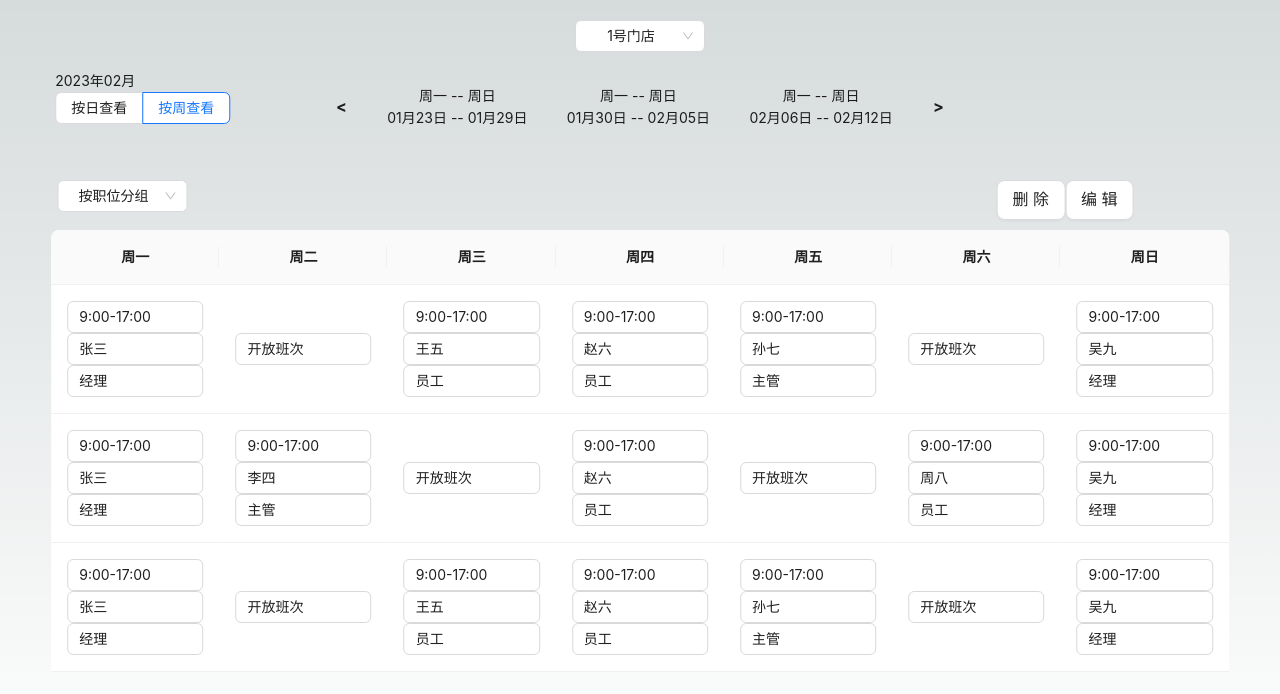
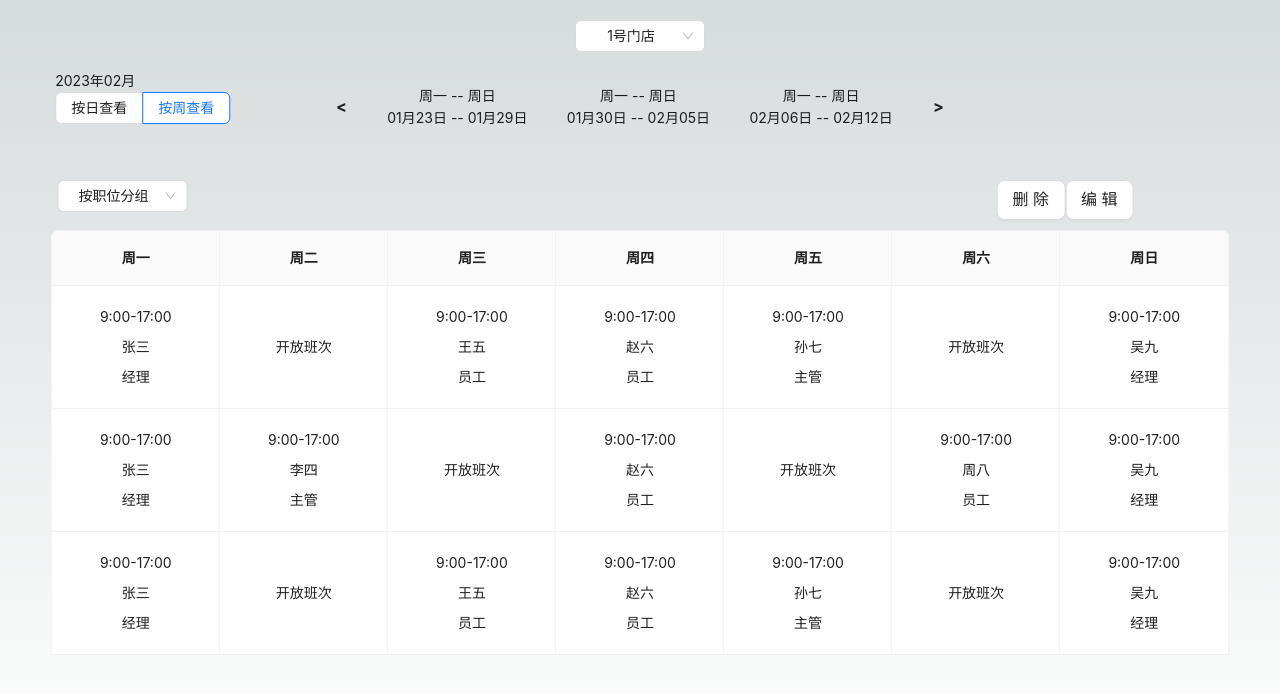
Before and after one commit to kelaner/AISchedule, a Next.js app: page / in a window 1280 px wide. Shown: the top 694 px of the page. Built offline with nearby package versions, Linux system fonts and the light colour scheme.

Commit message:
update:table

```diff
--- a/src/components/ScheduleTable.jsx
+++ b/src/components/ScheduleTable.jsx
@@ -1,5 +1,5 @@
 import React, { useState } from 'react';
-import { Table, Input, Button } from 'antd';
+import { Table, Input, Button, Select } from 'antd';
 
 const columns = [
     {
@@ -60,16 +60,22 @@ const TableRow = ({ workTime, name, position }) => {
                         placeholder="工作时间"
                         value={w}
                         onChange={(e) => setW(e.target.value)}
+                        style={{ textAlign: 'center' }}
+                        bordered={false}
                     />
                     <Input
                         placeholder="姓名"
                         value={n}
                         onChange={(e) => setN(e.target.value)}
+                        style={{ textAlign: 'center' }}
+                        bordered={false}
                     />
                     <Input
                         placeholder="职位"
                         value={p}
                         onChange={(e) => setP(e.target.value)}
+                        style={{ textAlign: 'center' }}
+                        bordered={false}
                     />
                 </>
             ) : (
@@ -79,9 +85,7 @@ const TableRow = ({ workTime, name, position }) => {
                 }}
                     onClick={() => console.log('change')}
                 >
-                    <Input
-                        value={"开放班次"}
-                    />
+                    开放班次
                 </div>
             )}
         </>
@@ -125,7 +129,9 @@ const ScheduleTable = () => {
         <Table
             columns={columns}
             dataSource={tableData}
-            pagination={false} />
+            pagination={false}
+            bordered={true}
+        />
     );
 };
 
```
